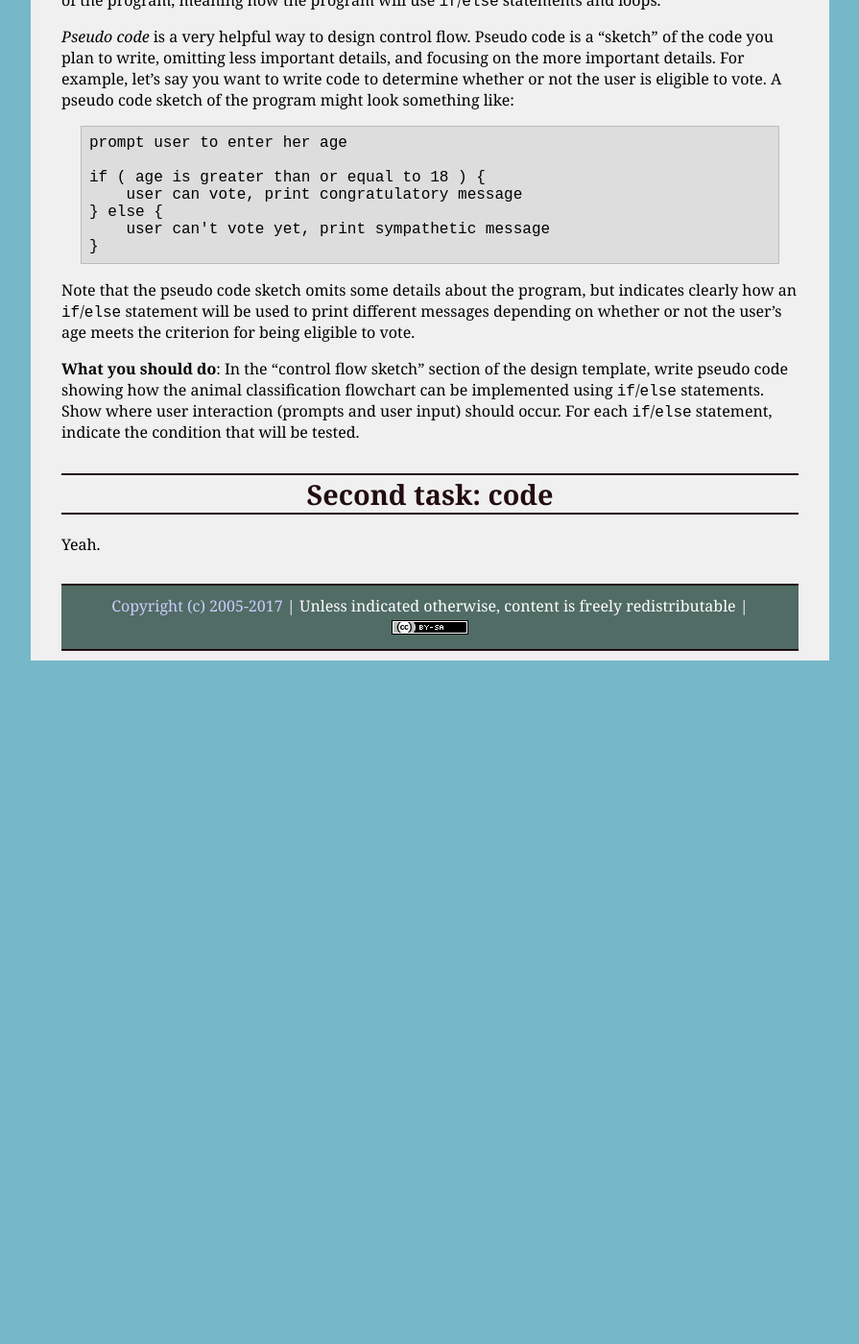
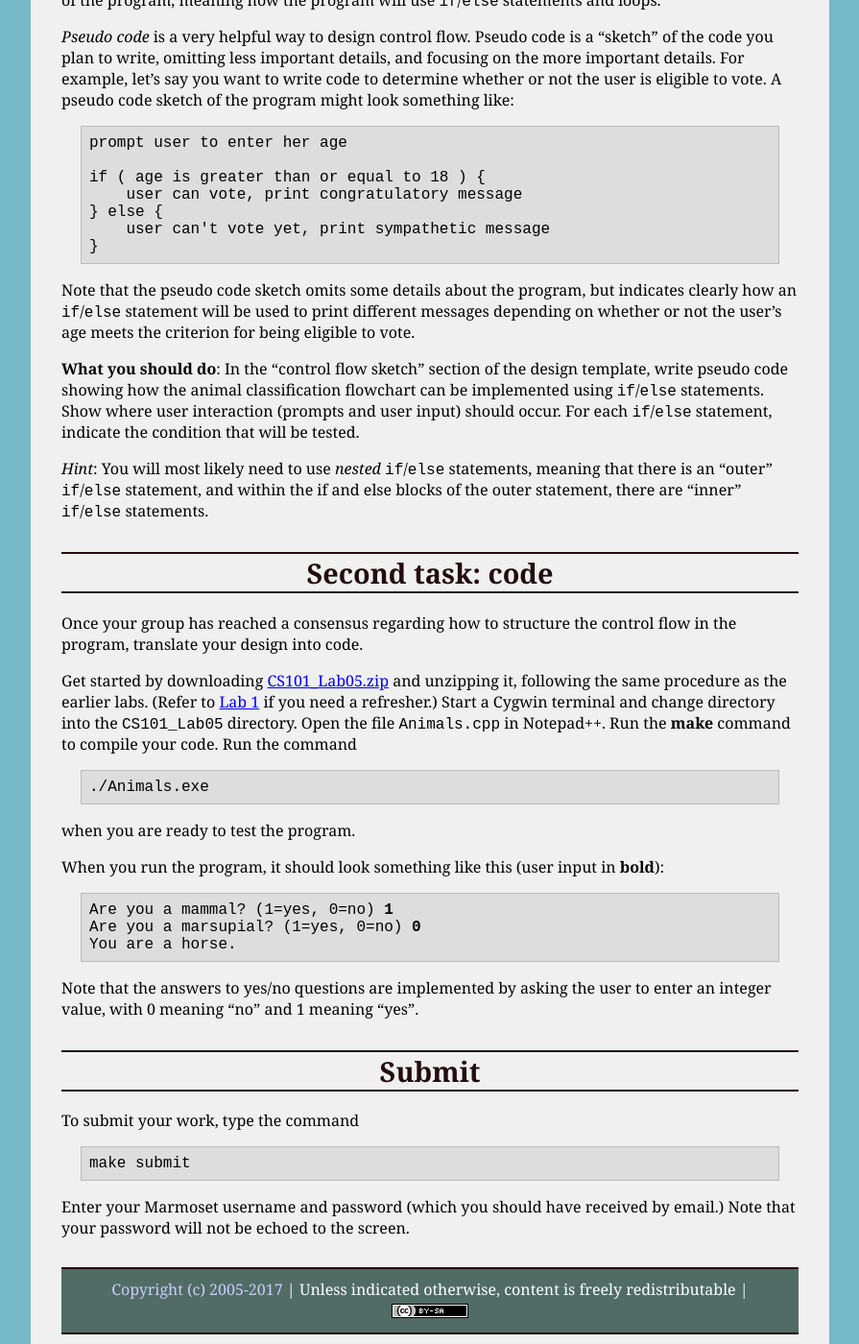
Before and after one commit to ycpcs/cs101-spring2017, a Jekyll site: the page built from labs/lab05.md, in a window 1280 px wide and 1400 px high, scrolled down 1017 px. Shown: the whole window at 96% size, without its empty margins (192-1087 px from the left). Built offline with Jekyll 4.4.1, drawn with Linux system fonts in a browser that asks for light colours; before the commit the page ends 1705 px from its top, so only the background shows below that.

Commit message:
lab 5 is ready

```diff
--- a/labs/lab05.md
+++ b/labs/lab05.md
@@ -35,6 +35,32 @@ Note that the pseudo code sketch omits some details about the program, but indic
 
 **What you should do**: In the "control flow sketch" section of the design template, write pseudo code showing how the animal classification flowchart can be implemented using `if`/`else` statements.  Show where user interaction (prompts and user input) should occur.  For each `if`/`else` statement, indicate the condition that will be tested.
 
+*Hint*: You will most likely need to use *nested* `if`/`else` statements, meaning that there is an "outer" `if`/`else` statement, and within the if and else blocks of the outer statement, there are "inner" `if`/`else` statements.
+
 # Second task: code
 
-Yeah.
+Once your group has reached a consensus regarding how to structure the control flow in the program, translate your design into code.
+
+Get started by downloading [CS101\_Lab05.zip](CS101_Lab05.zip) and unzipping it, following the same procedure as the earlier labs.  (Refer to [Lab 1](lab01.html) if you need a refresher.)  Start a Cygwin terminal and change directory into the `CS101_Lab05` directory.  Open the file `Animals.cpp` in Notepad++.  Run the **make** command to compile your code.  Run the command
+
+    ./Animals.exe
+
+when you are ready to test the program.
+
+When you run the program, it should look something like this (user input in <b>bold</b>):
+
+<pre>
+Are you a mammal? (1=yes, 0=no) <b>1</b>
+Are you a marsupial? (1=yes, 0=no) <b>0</b>
+You are a horse.
+</pre>
+
+Note that the answers to yes/no questions are implemented by asking the user to enter an integer value, with 0 meaning "no" and 1 meaning "yes".
+
+# Submit
+
+To submit your work, type the command
+
+    make submit
+
+Enter your Marmoset username and password (which you should have received by email.) Note that your password will not be echoed to the screen.
```
Also changed, not shown: labs/index.md (+1 -1 lines), 1 other file.
